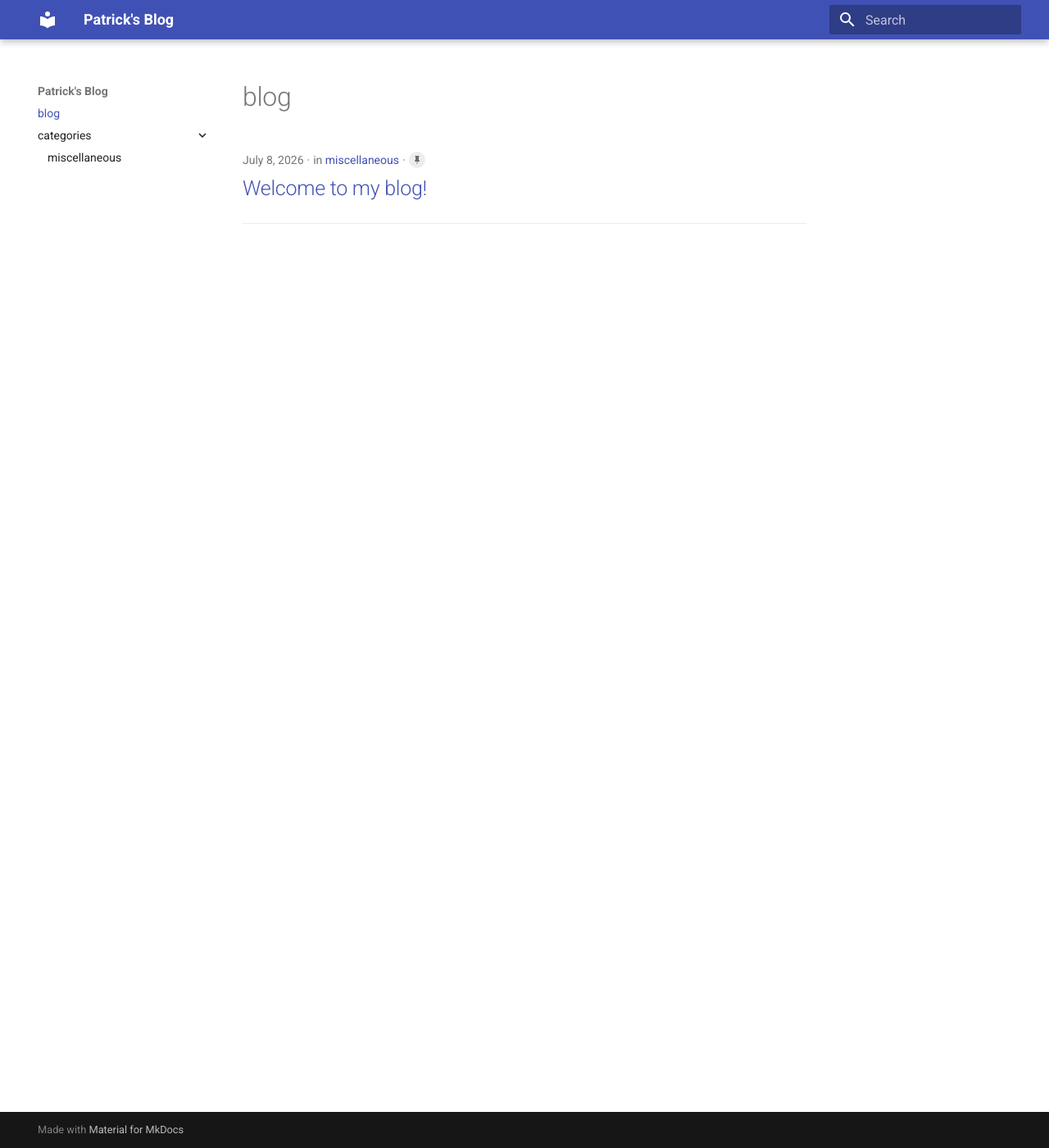
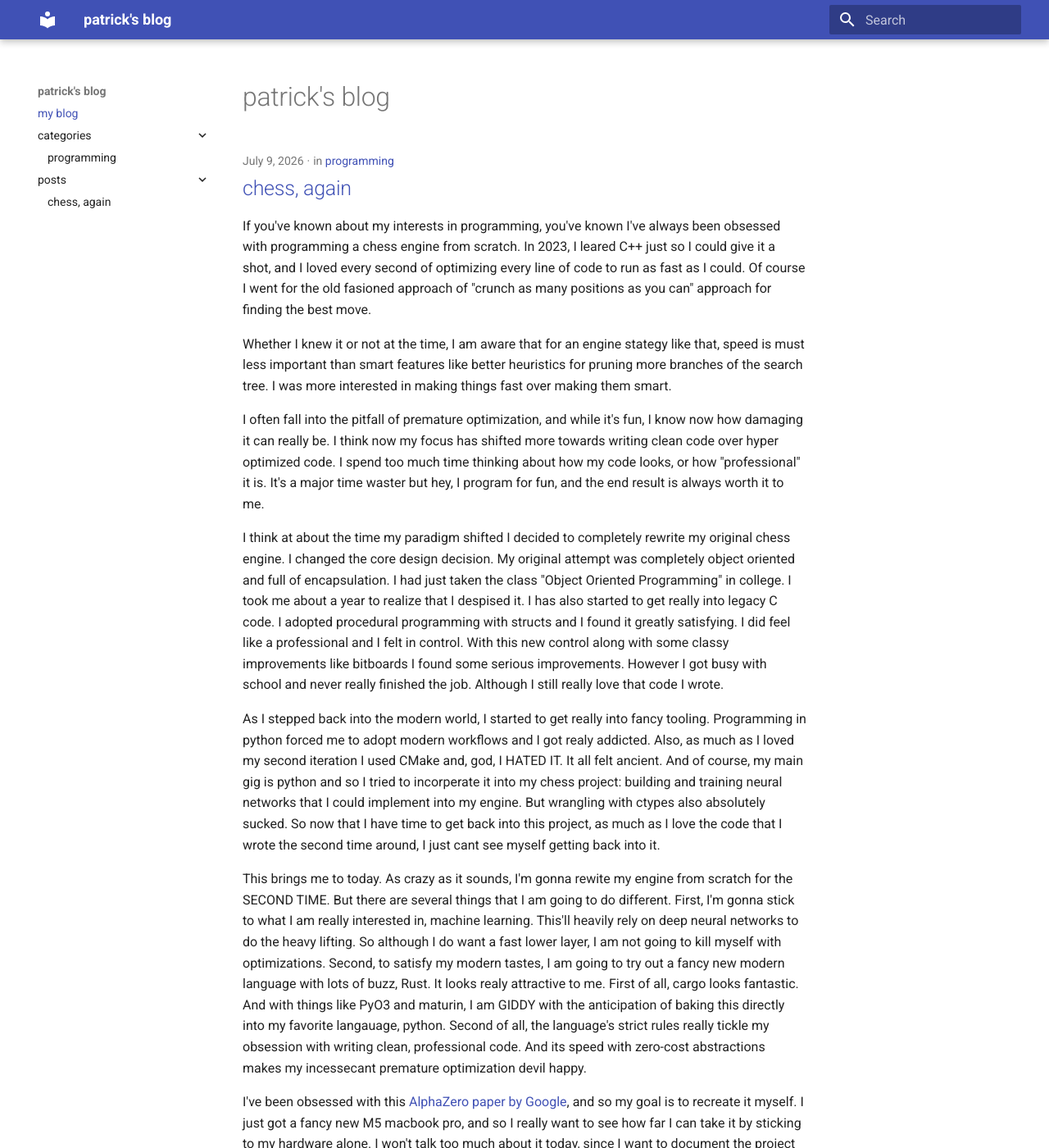
Before and after one commit to patrickmastorga/blog, an MkDocs documentation site: the page built from docs/index.md, in a window 1280 px wide and 1400 px high. Shown: the whole window at 82% size. Built offline with MkDocs 1.6.1 and Material for MkDocs 9.7.7, drawn with Linux system fonts in a browser that asks for light colours; some of the changed text lies outside the part shown.

Commit message:
Added posts section and readme, and first post

```diff
--- a/docs/index.md
+++ b/docs/index.md
@@ -1 +1,7 @@
-# blog
+---
+date: 2026-07-08
+title: my blog
+description: why I have a blog, what I will post, etc.
+---
+
+# patrick's blog
--- /dev/null
+++ b/docs/posts/2026-07-09-chess.md
@@ -0,0 +1,56 @@
+---
+date: 2026-07-09
+title: chess, again
+categories:
+  - programming
+---
+
+# chess, again
+
+If you've known about my interests in programming, you've known I've always been obsessed with
+programming a chess engine from scratch. In 2023, I leared C++ just so I could give it a shot, and
+I loved every second of optimizing every line of code to run as fast as I could. Of course I went
+for the old fasioned approach of "crunch as many positions as you can" approach for finding the best
+move.
+
+Whether I knew it or not at the time, I am aware that for an engine stategy like that, speed is must
+less important than smart features like better heuristics for pruning more branches of the search
+tree. I was more interested in making things fast over making them smart.
+
+I often fall into the pitfall of premature optimization, and while it's fun, I know now how damaging
+it can really be. I think now my focus has shifted more towards writing clean code over hyper
+optimized code. I spend too much time thinking about how my code looks, or how "professional" it is.
+It's a major time waster but hey, I program for fun, and the end result is always worth it to me.
+
+I think at about the time my paradigm shifted I decided to completely rewrite my original chess
+engine. I changed the core design decision. My original attempt was completely object oriented and
+full of encapsulation. I had just taken the class "Object Oriented Programming" in college. I took
+me about a year to realize that I despised it. I has also started to get really into legacy C code.
+I adopted procedural programming with structs and I found it greatly satisfying. I did feel like a
+professional and I felt in control. With this new control along with some classy improvements like
+bitboards I found some serious improvements. However I got busy with school and never really
+finished the job. Although I still really love that code I wrote.
+
+As I stepped back into the modern world, I started to get really into fancy tooling. Programming in
+python forced me to adopt modern workflows and I got realy addicted. Also, as much as I loved my
+second iteration I used CMake and, god, I HATED IT. It all felt ancient. And of course, my main gig
+is python and so I tried to incorperate it into my chess project: building and training neural
+networks that I could implement into my engine. But wrangling with ctypes also absolutely sucked. So
+now that I have time to get back into this project, as much as I love the code that I wrote the
+second time around, I just cant see myself getting back into it.
+
+This brings me to today. As crazy as it sounds, I'm gonna rewite my engine from scratch for the
+SECOND TIME. But there are several things that I am going to do different. First, I'm gonna stick to
+what I am really interested in, machine learning. This'll heavily rely on deep neural networks to do
+the heavy lifting. So although I do want a fast lower layer, I am not going to kill myself with
+optimizations. Second, to satisfy my modern tastes, I am going to try out a fancy new modern
+language with lots of buzz, Rust. It looks realy attractive to me. First of all, cargo looks
+fantastic. And with things like PyO3 and maturin, I am GIDDY with the anticipation of baking this
+directly into my favorite langauage, python. Second of all, the language's strict rules really
+tickle my obsession with writing clean, professional code. And its speed with zero-cost abstractions
+makes my incessecant premature optimization devil happy.
+
+I've been obsessed with this [AlphaZero paper by Google](https://arxiv.org/abs/1712.01815), and so
+my goal is to recreate it myself. I just got a fancy new M5 macbook pro, and so I really want to see
+how far I can take it by sticking to my hardware alone. I won't talk too much about it today, since
+I want to document the project on this blog. I just wanted to describe my journey so far.
--- a/docs/posts/welcome.md
+++ /dev/null
@@ -1,10 +0,0 @@
----
-date: 2026-07-08
-title: my first post
-description: Getting accustomed to the blog
-categories:
-  - miscellaneous
-pin: true
----
-
-# Welcome to my blog!
--- a/mkdocs.yml
+++ b/mkdocs.yml
@@ -1,5 +1,8 @@
-site_name: Patrick's Blog
+site_name: patrick's blog
 site_url: https://patrickmastorga.github.io/blog/
+
+hooks:
+  - hooks.py
 
 theme:
   name: material
```
Also changed, not shown: README.md (added, +1 -0 lines), hooks.py (added, +30 -0 lines), 1 other file.
